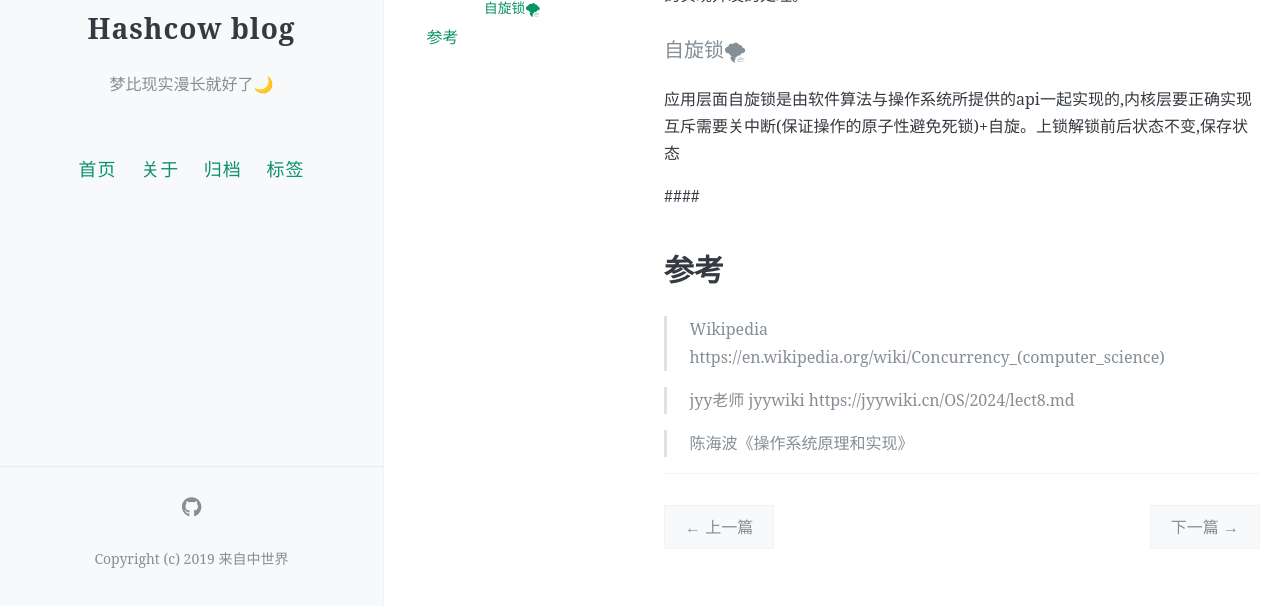
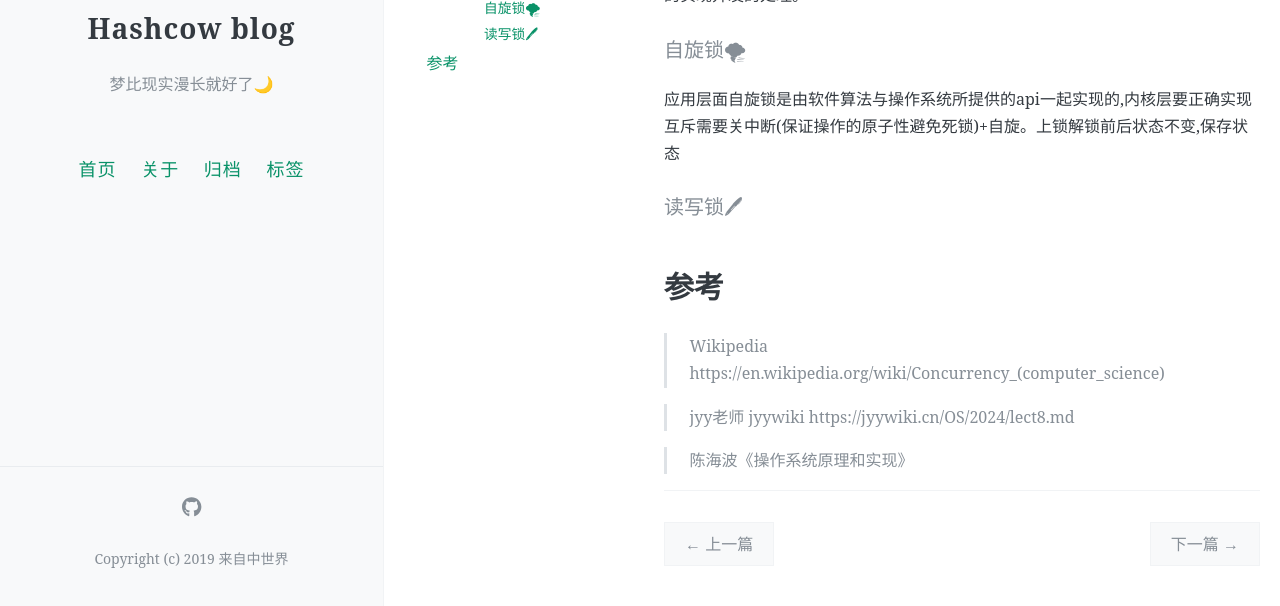
Before and after one commit to hashcowuwu/blog, a Jekyll site: the page built from _posts/2024-05-13-concurrent-note.md, in a window 1280 px wide and 900 px high, scrolled down 964 px, cut to the strip 294-900 px from the top of the window. Built offline with Jekyll 4.4.1, drawn with Linux system fonts in a browser that asks for light colours; comment, search, counter and statistics services are not loaded.

Commit message:
Completed the first exercise

```diff
--- a/_posts/2024-05-13-concurrent-note.md
+++ b/_posts/2024-05-13-concurrent-note.md
@@ -43,7 +43,8 @@ toc: true
 
 应用层面自旋锁是由软件算法与操作系统所提供的api一起实现的,内核层要正确实现互斥需要关中断(保证操作的原子性避免死锁)+自旋。上锁解锁前后状态不变,保存状态
 
-####
+#### 读写锁🖊
+
 
 
 
```
